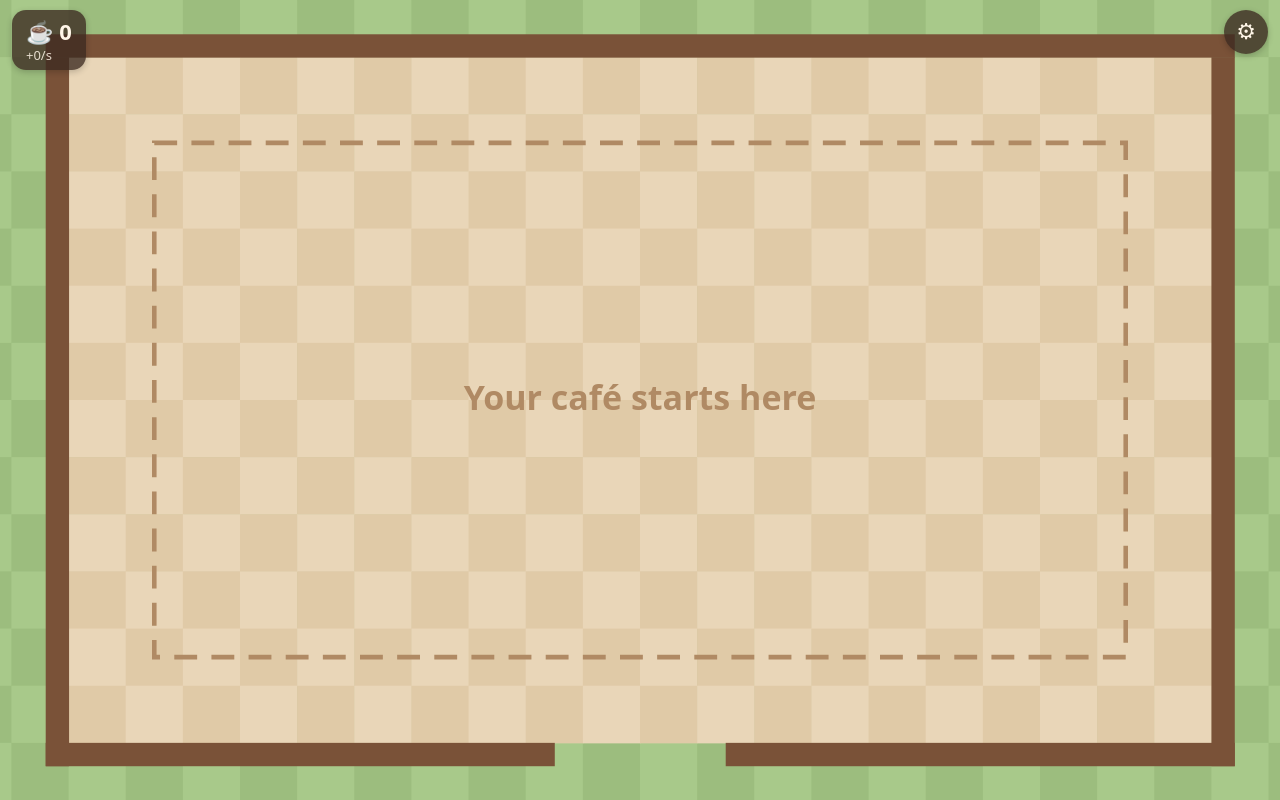
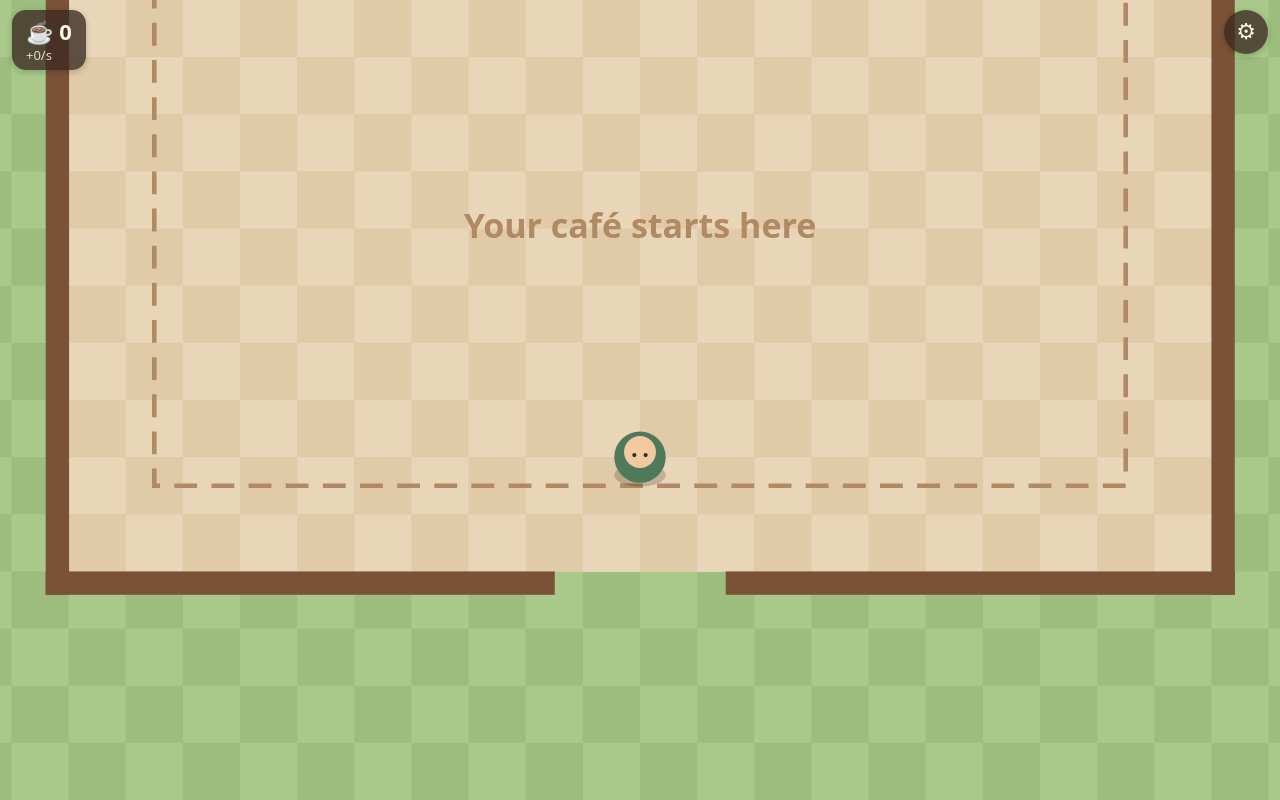
Before and after one commit to jornmaes/coffee-shop, a plain HTML site: page index.html in a window 1280 px wide. Drawn offline with Linux system fonts and the light colour scheme.

Commit message:
Part 2: player movement with joystick, keys, walls and follow camera
Co-Authored-By: Claude Opus 5.5 <noreply@anthropic.com>

```diff
--- a/config.js
+++ b/config.js
@@ -23,7 +23,23 @@ var CONFIG = {
 
   // --- Camera / zoom ---
   view: {
-    tilesVisibleY: 14, // how many tiles fit top-to-bottom on screen (bigger = zoomed out)
+    tilesVisibleY: 14,  // how many tiles fit top-to-bottom on screen (bigger = zoomed out)
+    followSpeed: 6,     // how quickly the camera catches up with the player (higher = snappier)
+  },
+
+  // --- The player (your barista) ---
+  player: {
+    speed: 5,       // walking speed, in tiles per second
+    radius: 0.45,   // size of the player's body, in tiles (also used for bumping into walls)
+    startX: 16,     // where a new game starts, in tiles (middle of the shop...)
+    startY: 14,     // (...just inside the door)
+  },
+
+  // --- On-screen joystick (touch anywhere to make it appear) ---
+  joystick: {
+    radius: 55,      // size of the joystick base, in screen pixels
+    knobRadius: 24,  // size of the knob you drag, in screen pixels
+    deadZone: 0.15,  // ignore tiny drags below this fraction of the radius (0..1)
   },
 
   // --- Starting values for a brand new game ---
@@ -39,5 +55,8 @@ var CONFIG = {
     floorDark: '#e0caa7',  // checker pattern on the floor
     wall: '#7a5238',       // shop walls
     buildArea: '#b08a64',  // dashed outline of the empty "build here" area
+    playerBody: '#f2c9a0', // the barista's skin/head
+    playerApron: '#4f7a5a',// the barista's green apron
+    shadow: 'rgba(0, 0, 0, 0.18)', // soft shadow under characters
   },
 };
--- a/game.js
+++ b/game.js
@@ -6,6 +6,17 @@
 var state = {
   cash: CONFIG.start.cash,  // coins the player has
   income: 0,                // coins earned per second (machines come later)
+
+  // the barista you walk around with
+  player: {
+    x: CONFIG.player.startX,   // position, in tiles
+    y: CONFIG.player.startY,
+    radius: CONFIG.player.radius,
+    faceX: 0,                  // which way they look (-1..1), used for drawing
+    faceY: 1,                  // start looking down, toward the screen
+    moving: false,             // true while walking (makes them bounce)
+    walkTime: 0,               // seconds spent walking, drives the bounce
+  },
 };
 
 // HUD elements we update every frame
@@ -21,12 +32,32 @@ function updateHud() {
 // Called whenever the screen size or orientation changes.
 function onResize() {
   resizeCanvas();
-  drawWorld(state); // redraw right away so there is no blank flash
+  snapCamera(state.player); // the zoom changed, so re-aim the camera instantly
+  drawWorld(state);         // redraw right away so there is no blank flash
 }
 
-// Advance the game by dt seconds. Empty for now; later parts add
-// movement, earning and buying here.
+// Walk the player in the direction the joystick/keys point.
+function updatePlayer(dt) {
+  var p = state.player;
+  var speed = CONFIG.player.speed;
+
+  p.moving = input.moveX !== 0 || input.moveY !== 0;
+  if (!p.moving) return;
+
+  moveWithCollision(p, input.moveX * speed * dt, input.moveY * speed * dt);
+
+  // remember the facing direction (normalized) for drawing
+  var len = Math.sqrt(input.moveX * input.moveX + input.moveY * input.moveY);
+  p.faceX = input.moveX / len;
+  p.faceY = input.moveY / len;
+  p.walkTime += dt;
+}
+
+// Advance the game by dt seconds.
 function update(dt) {
+  updateInput();
+  updatePlayer(dt);
+  followCamera(state.player, dt);
 }
 
 // The main loop: runs once per screen refresh (~60 times a second).
@@ -47,6 +78,5 @@ function loop(now) {
 // ----- Start the game -----
 window.addEventListener('resize', onResize);
 window.addEventListener('orientationchange', onResize);
-centerCameraOnPlot();
 onResize();
 requestAnimationFrame(loop);
--- /dev/null
+++ b/input.js
@@ -0,0 +1,117 @@
+// =============================================================
+// input.js — turns touches and keys into a movement direction.
+// The rest of the game only reads input.moveX / input.moveY,
+// which are each between -1 and 1.
+// =============================================================
+
+var input = {
+  moveX: 0,   // -1 = left, 1 = right
+  moveY: 0,   // -1 = up,   1 = down
+
+  // Joystick state (screen pixels). It appears wherever you touch.
+  stick: {
+    active: false,
+    pointerId: null,
+    baseX: 0, baseY: 0,   // where the touch started (center of the base)
+    knobX: 0, knobY: 0,   // where the knob is drawn right now
+  },
+};
+
+// Which movement keys are held down right now
+var keysDown = {};
+
+// ---------- Joystick (touch, pen or mouse) ----------
+
+// Start the joystick where the finger goes down.
+function onPointerDown(e) {
+  if (input.stick.active) return; // already steering with another finger
+  var s = input.stick;
+  s.active = true;
+  s.pointerId = e.pointerId;
+  s.baseX = s.knobX = e.clientX;
+  s.baseY = s.knobY = e.clientY;
+  canvas.setPointerCapture(e.pointerId); // keep getting moves even off the canvas
+  e.preventDefault();
+}
+
+// Drag the knob, but keep it inside the base circle.
+function onPointerMove(e) {
+  var s = input.stick;
+  if (!s.active || e.pointerId !== s.pointerId) return;
+
+  var max = CONFIG.joystick.radius;
+  var dx = e.clientX - s.baseX;
+  var dy = e.clientY - s.baseY;
+  var dist = Math.sqrt(dx * dx + dy * dy);
+  if (dist > max) {
+    dx = dx / dist * max;
+    dy = dy / dist * max;
+  }
+  s.knobX = s.baseX + dx;
+  s.knobY = s.baseY + dy;
+  e.preventDefault();
+}
+
+// Let go: hide the joystick.
+function onPointerUp(e) {
+  var s = input.stick;
+  if (e.pointerId !== s.pointerId) return;
+  s.active = false;
+  s.pointerId = null;
+}
+
+canvas.addEventListener('pointerdown', onPointerDown);
+canvas.addEventListener('pointermove', onPointerMove);
+canvas.addEventListener('pointerup', onPointerUp);
+canvas.addEventListener('pointercancel', onPointerUp);
+
+// ---------- Keyboard (for testing on a computer) ----------
+
+// Map each key to a direction name
+var KEY_DIRECTIONS = {
+  ArrowUp: 'up', KeyW: 'up',
+  ArrowDown: 'down', KeyS: 'down',
+  ArrowLeft: 'left', KeyA: 'left',
+  ArrowRight: 'right', KeyD: 'right',
+};
+
+window.addEventListener('keydown', function (e) {
+  var dir = KEY_DIRECTIONS[e.code];
+  if (dir) { keysDown[dir] = true; e.preventDefault(); }
+});
+
+window.addEventListener('keyup', function (e) {
+  var dir = KEY_DIRECTIONS[e.code];
+  if (dir) keysDown[dir] = false;
+});
+
+// If the window loses focus, forget held keys so the player doesn't keep walking.
+window.addEventListener('blur', function () { keysDown = {}; });
+
+// ---------- Combine both into one direction ----------
+
+// Work out input.moveX / moveY for this frame.
+function updateInput() {
+  var x = 0, y = 0;
+  var s = input.stick;
+
+  if (s.active) {
+    // joystick: how far the knob is pulled, from 0 to 1
+    var max = CONFIG.joystick.radius;
+    x = (s.knobX - s.baseX) / max;
+    y = (s.knobY - s.baseY) / max;
+    var amount = Math.sqrt(x * x + y * y);
+    if (amount < CONFIG.joystick.deadZone) { x = 0; y = 0; }
+  } else {
+    // keyboard: full speed in the pressed direction
+    if (keysDown.left) x -= 1;
+    if (keysDown.right) x += 1;
+    if (keysDown.up) y -= 1;
+    if (keysDown.down) y += 1;
+    // walking diagonally shouldn't be faster than straight
+    if (x !== 0 && y !== 0) { x *= Math.SQRT1_2; y *= Math.SQRT1_2; }
+  }
+
+  input.moveX = x;
+  input.moveY = y;
+}
--- a/render.js
+++ b/render.js
@@ -31,12 +31,33 @@ function resizeCanvas() {
   camera.scale = h / CONFIG.view.tilesVisibleY;
 }
 
-// Point the camera at the middle of the shop plot.
-// (In Part 2 it will follow the player instead.)
-function centerCameraOnPlot() {
-  var p = CONFIG.plot;
-  camera.x = p.x + p.width / 2;
-  camera.y = p.y + p.height / 2;
+// Keep a camera position from showing anything past the world's edges.
+// If the whole world fits on screen in one direction, just center it.
+function clampCamera(x, y) {
+  var halfW = window.innerWidth / 2 / camera.scale;  // half the screen, in tiles
+  var halfH = window.innerHeight / 2 / camera.scale;
+  var w = CONFIG.world;
+
+  x = w.width <= halfW * 2 ? w.width / 2 : Math.max(halfW, Math.min(w.width - halfW, x));
+  y = w.height <= halfH * 2 ? w.height / 2 : Math.max(halfH, Math.min(w.height - halfH, y));
+  return { x: x, y: y };
+}
+
+// Jump the camera straight to a target (used at start and after resizing).
+function snapCamera(target) {
+  var c = clampCamera(target.x, target.y);
+  camera.x = c.x;
+  camera.y = c.y;
+}
+
+// Glide the camera smoothly toward a target, a little bit each frame.
+function followCamera(target, dt) {
+  var c = clampCamera(target.x, target.y);
+  // move a fraction of the remaining distance; the fraction grows with dt
+  // so the glide feels the same at any frame rate
+  var t = 1 - Math.exp(-CONFIG.view.followSpeed * dt);
+  camera.x += (c.x - camera.x) * t;
+  camera.y += (c.y - camera.y) * t;
 }
 
 // Convert a world position (tiles) to a screen position (CSS pixels).
@@ -65,22 +86,82 @@ function drawCheckerboard(x, y, width, height, colorA, colorB) {
   }
 }
 
-// Draw the four walls of the shop, leaving a doorway in the bottom wall.
+// Draw the shop walls. The rectangles come from world.js, so what you
+// see is exactly what you bump into.
 function drawWalls() {
-  var p = CONFIG.plot;
-  var t = p.wallThickness;
-  var c = CONFIG.colors.wall;
+  for (var i = 0; i < solidRects.length; i++) {
+    var r = solidRects[i];
+    fillWorldRect(r.x, r.y, r.w, r.h, CONFIG.colors.wall);
+  }
+}
 
-  // top, left and right walls
-  fillWorldRect(p.x - t, p.y - t, p.width + t * 2, t, c);
-  fillWorldRect(p.x - t, p.y, t, p.height + t, c);
-  fillWorldRect(p.x + p.width, p.y, t, p.height + t, c);
+// Draw the barista: a soft shadow, a green apron body, a head,
+// and two little eyes looking the way they walk.
+function drawPlayer(player) {
+  var s = worldToScreen(player.x, player.y);
+  var r = player.radius * camera.scale;
+  var col = CONFIG.colors;
 
-  // bottom wall in two pieces, with the door gap centered
-  var doorLeft = p.x + (p.width - p.doorWidth) / 2;
-  var doorRight = doorLeft + p.doorWidth;
-  fillWorldRect(p.x - t, p.y + p.height, doorLeft - (p.x - t), t, c);
-  fillWorldRect(doorRight, p.y + p.height, p.x + p.width + t - doorRight, t, c);
+  // a small bounce while walking
+  var bob = player.moving ? Math.abs(Math.sin(player.walkTime * 12)) * r * 0.15 : 0;
+
+  ctx.save();
+
+  // shadow on the floor (doesn't bounce)
+  ctx.fillStyle = col.shadow;
+  ctx.beginPath();
+  ctx.ellipse(s.x, s.y + r * 0.7, r * 1.0, r * 0.45, 0, 0, Math.PI * 2);
+  ctx.fill();
+
+  // body (apron)
+  ctx.fillStyle = col.playerApron;
+  ctx.beginPath();
+  ctx.arc(s.x, s.y - bob, r, 0, Math.PI * 2);
+  ctx.fill();
+
+  // head, nudged a little in the facing direction
+  var hx = s.x + player.faceX * r * 0.2;
+  var hy = s.y - bob - r * 0.35 + player.faceY * r * 0.15;
+  ctx.fillStyle = col.playerBody;
+  ctx.beginPath();
+  ctx.arc(hx, hy, r * 0.62, 0, Math.PI * 2);
+  ctx.fill();
+
+  // eyes (only when facing somewhat toward the screen or sideways)
+  if (player.faceY > -0.5) {
+    ctx.fillStyle = '#3b2a20';
+    var ex = player.faceX * r * 0.22;
+    var ey = player.faceY * r * 0.12;
+    ctx.beginPath();
+    ctx.arc(hx - r * 0.22 + ex, hy + ey, r * 0.08, 0, Math.PI * 2);
+    ctx.arc(hx + r * 0.22 + ex, hy + ey, r * 0.08, 0, Math.PI * 2);
+    ctx.fill();
+  }
+
+  ctx.restore();
+}
+
+// Draw the joystick (only while a finger is on the screen).
+// This is in screen pixels, not world units: it doesn't move with the camera.
+function drawJoystick() {
+  var s = input.stick;
+  if (!s.active) return;
+
+  ctx.save();
+  // base
+  ctx.fillStyle = 'rgba(255, 246, 232, 0.25)';
+  ctx.strokeStyle = 'rgba(255, 246, 232, 0.6)';
+  ctx.lineWidth = 3;
+  ctx.beginPath();
+  ctx.arc(s.baseX, s.baseY, CONFIG.joystick.radius, 0, Math.PI * 2);
+  ctx.fill();
+  ctx.stroke();
+  // knob
+  ctx.fillStyle = 'rgba(255, 246, 232, 0.85)';
+  ctx.beginPath();
+  ctx.arc(s.knobX, s.knobY, CONFIG.joystick.knobRadius, 0, Math.PI * 2);
+  ctx.fill();
+  ctx.restore();
 }
 
 // Draw a dashed outline showing where things will be built later.
@@ -121,4 +202,6 @@ function drawWorld(state) {
   drawCheckerboard(p.x, p.y, p.width, p.height, col.floor, col.floorDark);
   drawWalls();
   drawBuildArea();
+  drawPlayer(state.player);
+  drawJoystick(); // last, so it sits on top of everything
 }
--- /dev/null
+++ b/world.js
@@ -0,0 +1,73 @@
+// =============================================================
+// world.js — the solid parts of the world and collision.
+// Later parts add buy pads, buildings and the register here.
+// =============================================================
+
+// Build the list of wall rectangles (in tiles) from the plot settings.
+// Each wall is { x, y, w, h }. The bottom wall has a gap for the door.
+function getWallRects() {
+  var p = CONFIG.plot;
+  var t = p.wallThickness;
+  var doorLeft = p.x + (p.width - p.doorWidth) / 2;
+  var doorRight = doorLeft + p.doorWidth;
+
+  return [
+    { x: p.x - t,        y: p.y - t,        w: p.width + t * 2,             h: t },            // top
+    { x: p.x - t,        y: p.y,            w: t,                           h: p.height + t }, // left
+    { x: p.x + p.width,  y: p.y,            w: t,                           h: p.height + t }, // right
+    { x: p.x - t,        y: p.y + p.height, w: doorLeft - (p.x - t),        h: t },            // bottom-left
+    { x: doorRight,      y: p.y + p.height, w: p.x + p.width + t - doorRight, h: t },          // bottom-right
+  ];
+}
+
+// All solid rectangles the player can't walk through.
+// Calculated once, since the walls never move.
+var solidRects = getWallRects();
+
+// Tiny tolerance for rounding errors. Computers can't store numbers like
+// 0.35 exactly, so "just touching" a wall can look like overlapping it by
+// 0.0000000000000004. Overlaps smaller than this don't count.
+var TOUCH_TOLERANCE = 1e-6;
+
+// Does a square of half-size r centered at (x, y) overlap the rectangle?
+function overlapsRect(x, y, r, rect) {
+  var e = TOUCH_TOLERANCE;
+  return x + r > rect.x + e && x - r < rect.x + rect.w - e &&
+         y + r > rect.y + e && y - r < rect.y + rect.h - e;
+}
+
+// Move an entity (anything with x, y, radius) by dx, dy tiles,
+// stopping it at walls and at the edge of the world.
+// We move one axis at a time; that way you slide along walls
+// instead of getting stuck when walking into them diagonally.
+function moveWithCollision(ent, dx, dy) {
+  var r = ent.radius;
+  var i, rect;
+
+  // --- horizontal (only if we're actually moving sideways) ---
+  if (dx !== 0) {
+    ent.x += dx;
+    for (i = 0; i < solidRects.length; i++) {
+      rect = solidRects[i];
+      if (overlapsRect(ent.x, ent.y, r, rect)) {
+        // push back out on the side we came from
+        ent.x = dx > 0 ? rect.x - r : rect.x + rect.w + r;
+      }
+    }
+  }
+
+  // --- vertical (only if we're actually moving up/down) ---
+  if (dy !== 0) {
+    ent.y += dy;
+    for (i = 0; i < solidRects.length; i++) {
+      rect = solidRects[i];
+      if (overlapsRect(ent.x, ent.y, r, rect)) {
+        ent.y = dy > 0 ? rect.y - r : rect.y + rect.h + r;
+      }
+    }
+  }
+
+  // --- stay inside the world ---
+  ent.x = Math.max(r, Math.min(CONFIG.world.width - r, ent.x));
+  ent.y = Math.max(r, Math.min(CONFIG.world.height - r, ent.y));
+}
```
Also changed, not shown: index.html (+2 -0 lines), 1 other file.
